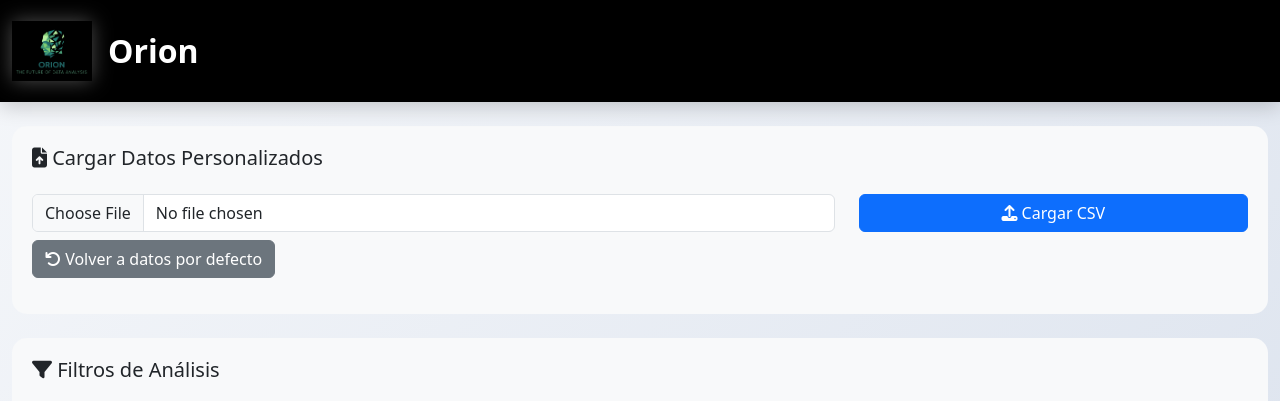
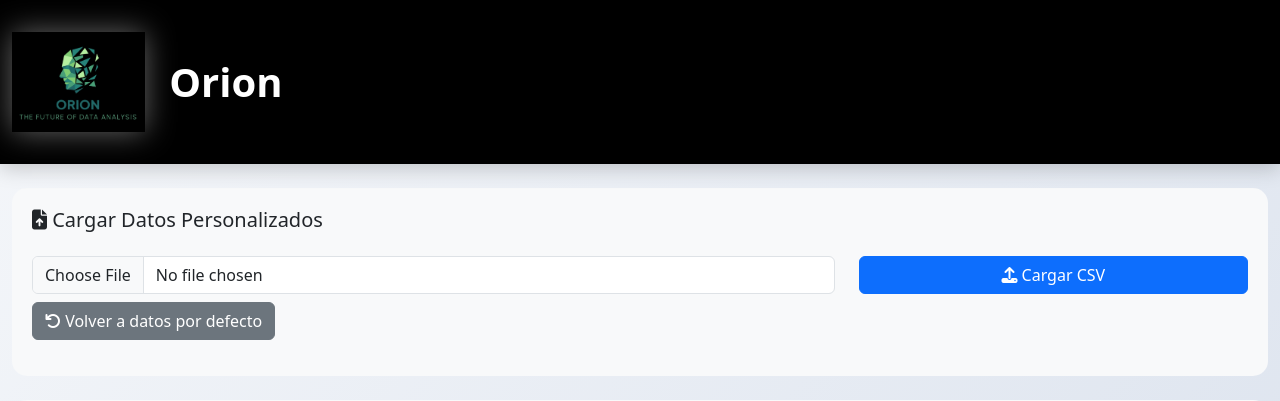
Before and after one commit to Nicol7896/NUEVO, a Flask app: page / in a window 1280 px wide. Shown: the top 401 px of the page. Run offline with Flask 3, Linux system fonts and the light colour scheme; some libraries are stand-ins or nearby versions.

Commit message:
logoo grande

```diff
--- a/templates/dashboard.html
+++ b/templates/dashboard.html
@@ -129,24 +129,26 @@
         .navbar {
             background-color: #000000 !important;
             box-shadow: 0 4px 20px rgba(0,0,0,0.2);
-            padding: 1rem 0;
+            padding: 1.5rem 0;
         }
 
         .navbar-brand {
             color: white !important;
             display: flex;
             align-items: center;
+            padding: 0.5rem 0;
         }
 
         .navbar-brand img {
-            height: 60px !important;
+            height: 100px !important;
             width: auto;
-            filter: drop-shadow(0 0 10px rgba(255,255,255,0.3));
+            filter: drop-shadow(0 0 15px rgba(255,255,255,0.4));
             transition: transform 0.3s ease;
         }
 
         .navbar-brand:hover img {
             transform: scale(1.1);
+            filter: drop-shadow(0 0 20px rgba(255,255,255,0.6));
         }
 
         .container-fluid {
@@ -159,8 +161,8 @@
     <nav class="navbar navbar-expand-lg navbar-dark">
         <div class="container-fluid">
             <a class="navbar-brand" href="#">
-                <img src="{{ url_for('static', filename='img/logo.png') }}" alt="Orion" class="me-3">
-                <span class="fw-bold fs-2">Orion</span>
+                <img src="{{ url_for('static', filename='img/logo.png') }}" alt="Orion" class="me-4">
+                <span class="fw-bold fs-1">Orion</span>
             </a>
         </div>
     </nav>
```
